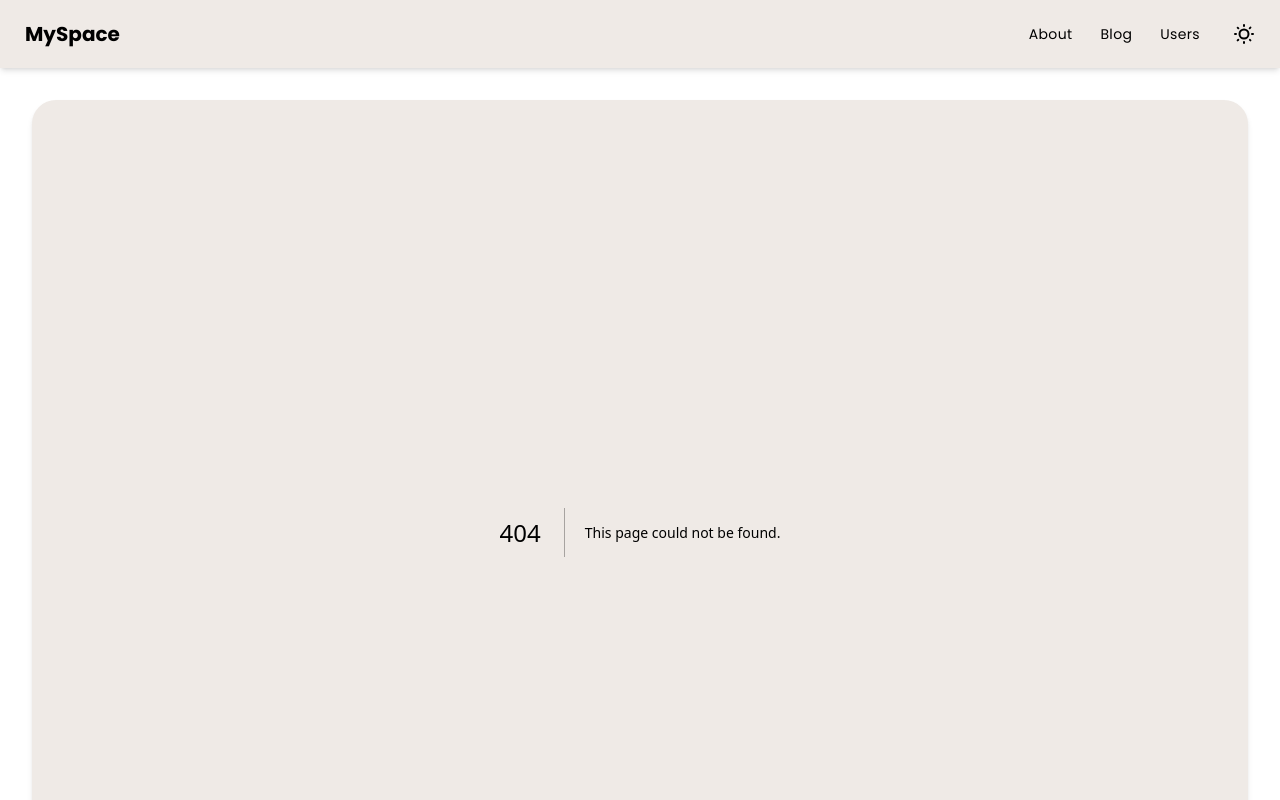
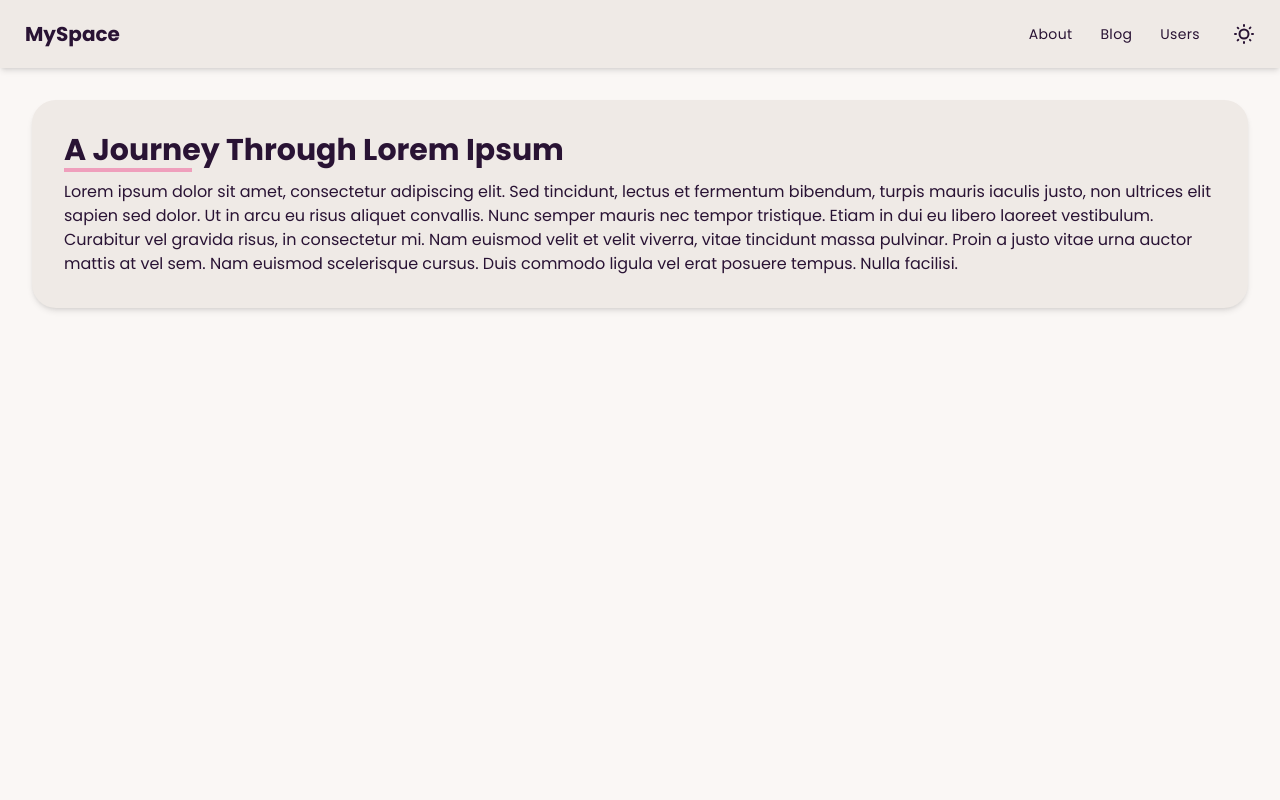
Before and after one commit to Sankalp-G/nextjs-my-space, a Next.js app: page /blog/1 in a window 1280 px wide. Before the commit this address had no page. Shown: the top 800 px of the page. Built offline with nearby package versions, Linux system fonts and the light colour scheme.

Commit message:
add blog page route

```diff
--- /dev/null
+++ b/app/blog/[slug]/page.tsx
@@ -0,0 +1,27 @@
+import PageHeading from "@/components/PageHeading";
+
+interface Post {
+  title: String;
+  slug: String;
+  content: String;
+}
+
+interface Props {
+  params: { slug: String }
+}
+
+export default async function BlogPostPage({ params }: Props) {
+  const posts: Post[] = await fetch("http://localhost:3000/api/content").then(
+    res => res.json()
+  )
+  const post = posts.find(post => post.slug = params.slug)!;
+
+  return (
+    <>
+      <PageHeading title={post.title} />
+      <p>
+        {post.content}
+      </p>
+    </>
+  )
+}
```
